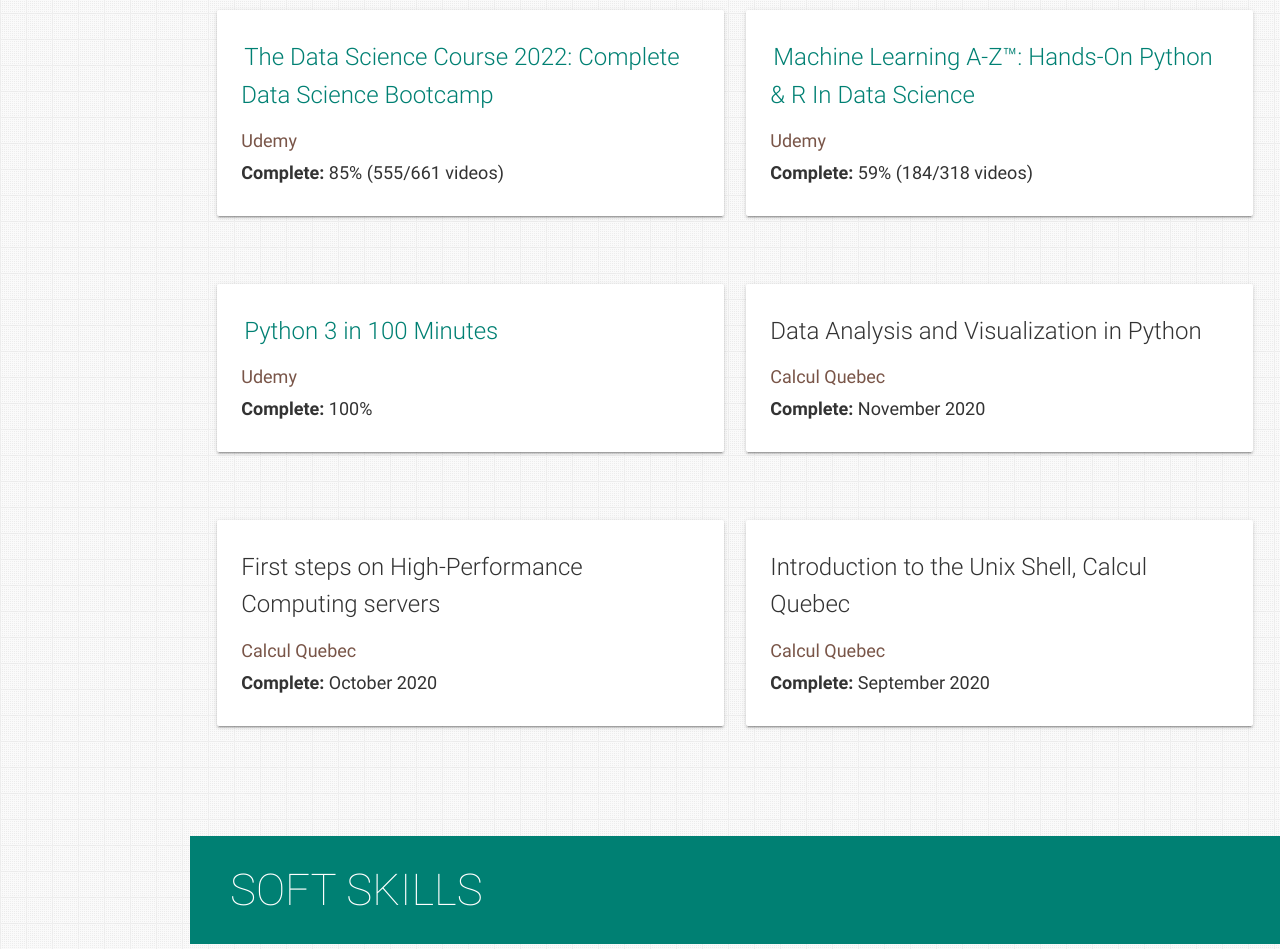
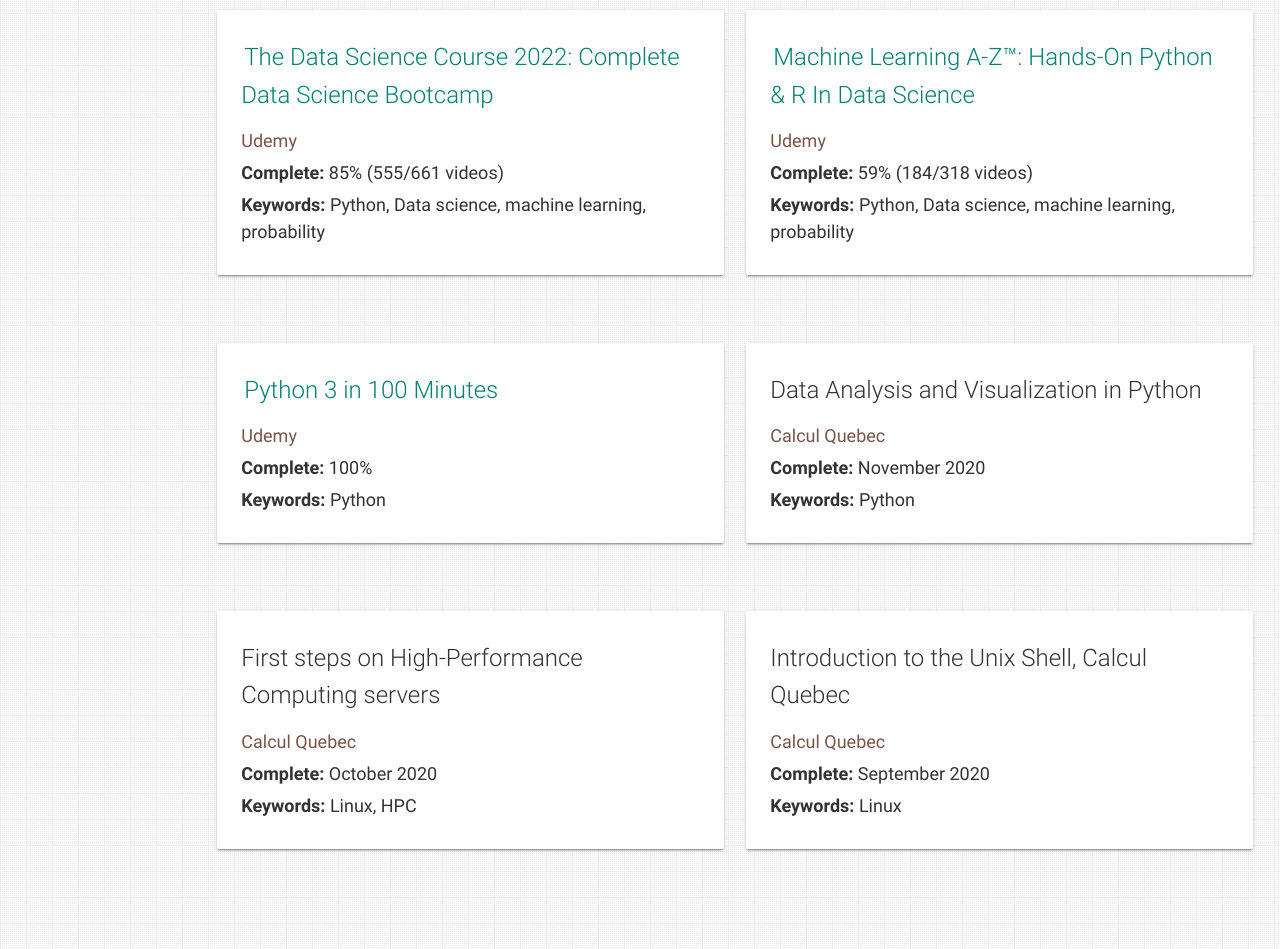
Before and after one commit to nehmea/portfolio-fsd, a plain HTML site: page index.html in a window 1280 px wide. Shown: the part 8957-9906 px from the top of the page. Drawn offline with nearby package versions, Linux system fonts and the light colour scheme.

Commit message:
added keywords to  continuing education

```diff
--- a/index.html
+++ b/index.html
@@ -929,6 +929,9 @@
                 <p>
                   <b>Complete: </b>85% (555/661 videos)
                 </p>
+                <p>
+                  <b>Keywords: </b>Python, Data science, machine learning, probability
+                </p>
               </div>
             </div>
           </div>
@@ -942,6 +945,9 @@
                 <p class="brown-text">Udemy</p>
                 <p>
                   <b>Complete: </b>59% (184/318 videos)
+                </p>
+                <p>
+                  <b>Keywords: </b>Python, Data science, machine learning, probability
                 </p>
               </div>
             </div>
@@ -957,6 +963,9 @@
                 <p>
                   <b>Complete: </b>100%
                 </p>
+                <p>
+                  <b>Keywords: </b>Python
+                </p>
               </div>
             </div>
           </div>
@@ -968,6 +977,9 @@
                 <p class="brown-text">Calcul Quebec</p>
                 <p>
                   <b>Complete: </b>November 2020
+                </p>
+                <p>
+                  <b>Keywords: </b>Python
                 </p>
               </div>
             </div>
@@ -981,6 +993,9 @@
                 <p>
                   <b>Complete: </b>October 2020
                 </p>
+                <p>
+                  <b>Keywords: </b>Linux, HPC
+                </p>
               </div>
             </div>
           </div>
@@ -992,6 +1007,9 @@
                 <p class="brown-text">Calcul Quebec</p>
                 <p>
                   <b>Complete: </b>September 2020
+                </p>
+                <p>
+                  <b>Keywords: </b>Linux
                 </p>
               </div>
             </div>
```
